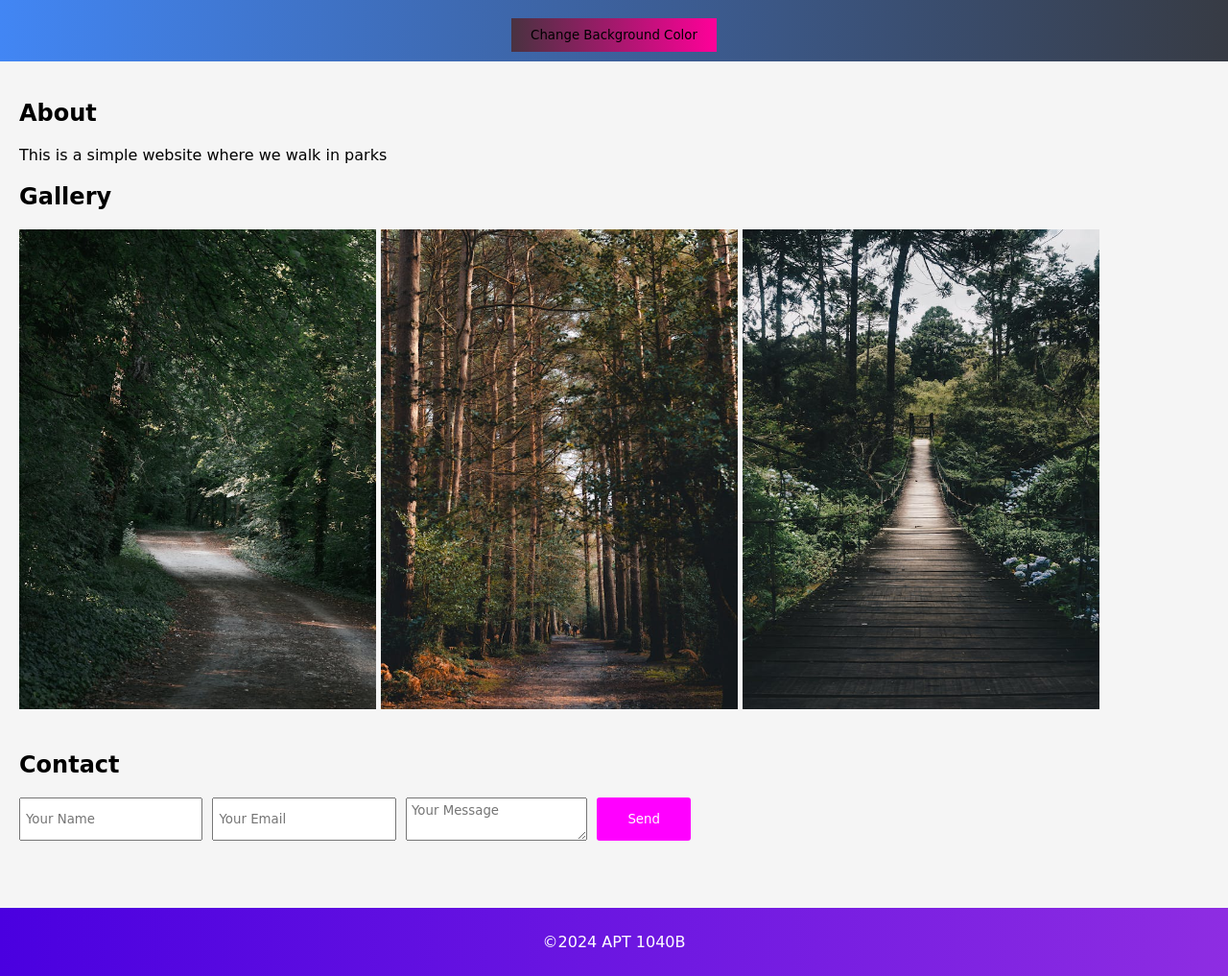
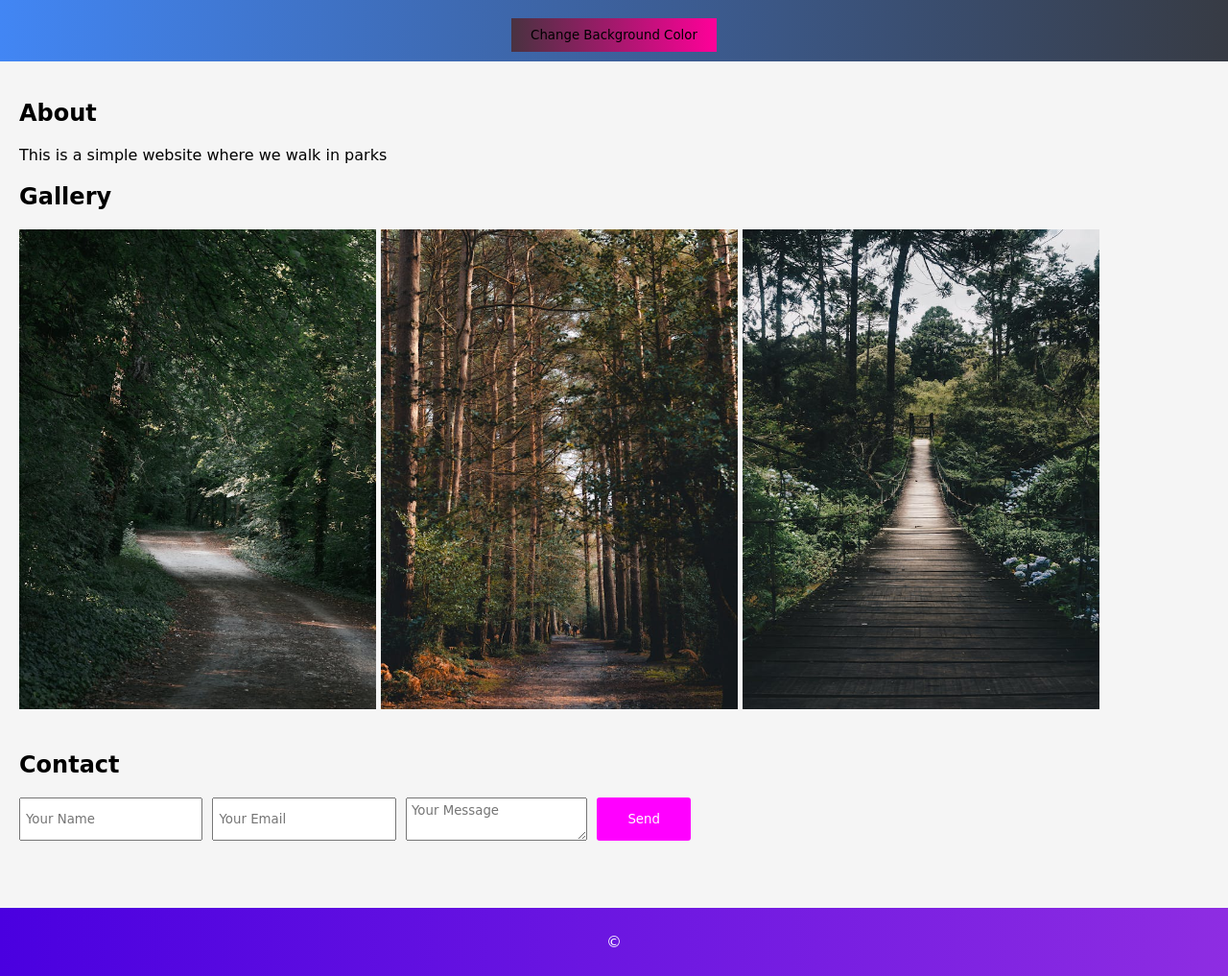
Before and after one commit to SinghGursher/test, a plain HTML site: page index.html in a window 1280 px wide. Shown: the part 72-1089 px from the top of the page at 96% size. Drawn offline with Linux system fonts and the light colour scheme.

Commit message:
Update index.html

```diff
--- a/index.html
+++ b/index.html
@@ -41,7 +41,7 @@
         </section>
     </main>
     <footer>
-        <p> &copy;2024 APT 1040B</p>
+        <p> &copy;</p>
 
     </footer>
     <script src="scripts.js"></script>
```
